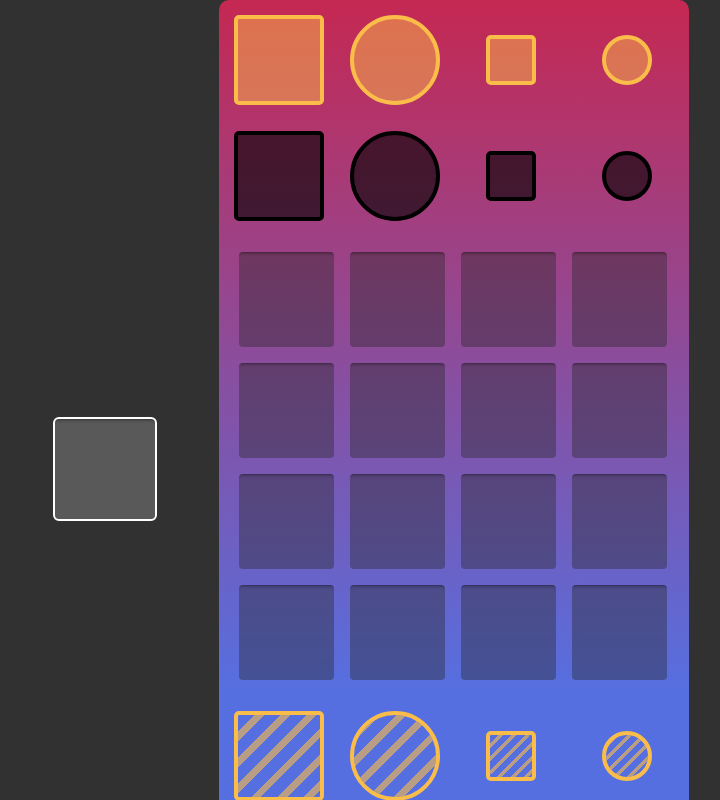
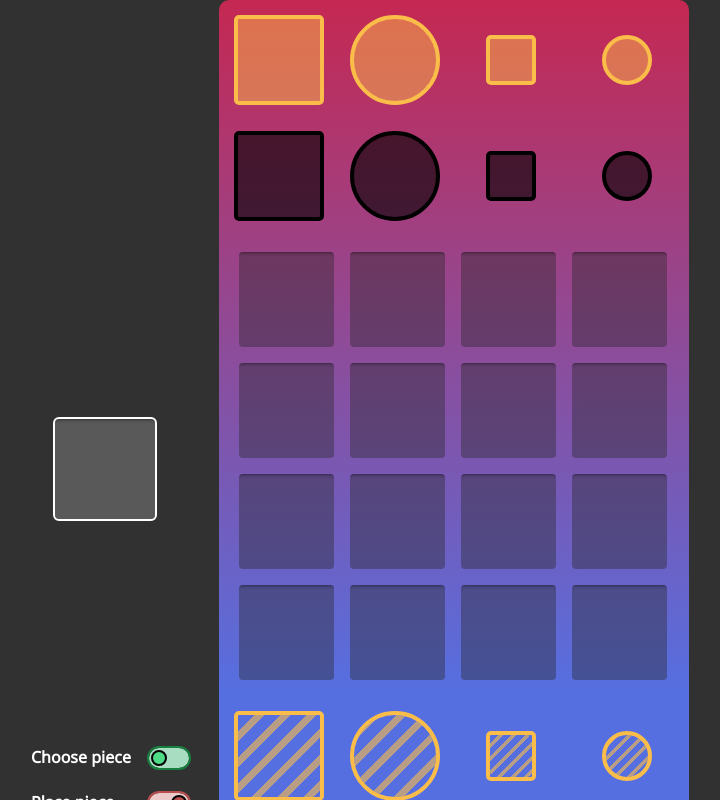
Before and after one commit to tarekseba/quarto-react, a React (Create React App) app: page / in a window 1280 px wide. Shown: the top 800 px of the page, without its empty margins (186-906 px from the left). Built offline with nearby package versions, Linux system fonts and the light colour scheme.

Commit message:
Can now place pieces on grid + added some game logic and CSS

```diff
--- a/src/components/Board.jsx
+++ b/src/components/Board.jsx
@@ -1,25 +1,23 @@
+import { useSelector } from "react-redux";
 import "./Board.css";
 import TargetCard from "./TargetCard";
 
 const Board = () => {
+  const game = useSelector((state) => state.game);
   return (
     <div className="board">
-      <TargetCard></TargetCard>
-      <TargetCard></TargetCard>
-      <TargetCard></TargetCard>
-      <TargetCard></TargetCard>
-      <TargetCard></TargetCard>
-      <TargetCard></TargetCard>
-      <TargetCard></TargetCard>
-      <TargetCard></TargetCard>
-      <TargetCard></TargetCard>
-      <TargetCard></TargetCard>
-      <TargetCard></TargetCard>
-      <TargetCard></TargetCard>
-      <TargetCard></TargetCard>
-      <TargetCard></TargetCard>
-      <TargetCard></TargetCard>
-      <TargetCard></TargetCard>
+      {game.grid.map((row, rowIndex) =>
+        row.map((item, columnIndex) => (
+          <TargetCard
+            piece={item.piece}
+            occupied={item.occupied}
+            row={rowIndex}
+            column={columnIndex}
+            key={item.id}
+            keyId={item.id}
+          ></TargetCard>
+        ))
+      )}
     </div>
   );
 };
--- a/src/components/Grid.css
+++ b/src/components/Grid.css
@@ -104,3 +104,16 @@
   animation: cardEntrance 700ms ease-out;
   animation-fill-mode: backwards;
 }
+
+.indicators__container {
+  position: absolute;
+  top: 80%;
+  left: -40%;
+}
+
+.indicators__container > div {
+  display: flex;
+  justify-content: space-between;
+  align-content: center;
+  gap: 1rem;
+}
--- a/src/components/Grid.jsx
+++ b/src/components/Grid.jsx
@@ -1,12 +1,13 @@
 import "./Grid.css";
 import Board from "./Board";
 import HolderCard from "./HolderCard";
-import { useEffect, useState } from "react";
-import { useDispatch, useSelector } from "react-redux";
+import { useSelector } from "react-redux";
 import SourceCard from "./SourceCard";
+import PlayIndicator from "./UI/PlayIndicator";
 
 const Grid = (props) => {
   const game = useSelector((state) => state.game);
+  console.log("chooseTurn" + game.chooseTurn);
   return (
     <div className="animated-grid">
       {/* <SourceCard setIsHolding={setIsHolding} area={"a"}></SourceCard>
@@ -54,8 +55,7 @@ const Grid = (props) => {
         keyId="15"
       ></SourceCard> */}
       {game.availablePieces.map((row, rowIndex) =>
-        row.map((piece, columnIndex) =>
-          piece.available ? (
+        row.map((piece, columnIndex) => (
           <SourceCard
             key={
               "" +
@@ -68,14 +68,23 @@ const Grid = (props) => {
             piece={piece.piece}
             column={columnIndex}
             row={rowIndex}
+            chooseTurn={game.chooseTurn}
+            playTurn={game.playTurn}
           ></SourceCard>
-          ) : (
-            <></>
-          )
-        )
+        ))
       )}
       <Board></Board>
       <HolderCard placeholder={game.placeholder}></HolderCard>
+      <div className="indicators__container">
+        <div className="indicator">
+          <h4 style={{ color: "white" }}>Choose piece</h4>
+          <PlayIndicator checked={!game.chooseTurn}></PlayIndicator>
+        </div>
+        <div className="indicator">
+          <h4 style={{ color: "white" }}>Place piece</h4>
+          <PlayIndicator checked={!game.playTurn}></PlayIndicator>
+        </div>
+      </div>
     </div>
   );
 };
--- a/src/components/Piece.jsx
+++ b/src/components/Piece.jsx
@@ -1,4 +1,3 @@
-import { useCallback, useState } from "react";
 import "./Piece.css";
 import { SHAPE, SIZE, COLOR } from "../utils/types";
 
@@ -21,55 +20,14 @@ const constructPiece = (piece) => {
 };
 
 const Piece = (props) => {
-  const [isDragged, setIsDragged] = useState(false);
-
-  const onDragStartHandler = useCallback(
-    (event) => {
-      console.log(props.draggable);
-      event.preventDefault();
-      if (props.draggable) {
-        setTimeout(() => {
-          setIsDragged(true);
-        }, 0);
-        console.log("dragged");
-      }
-    },
-    [props.draggable]
-  );
-
-  const onDragEndHandler = useCallback(
-    (event) => {
-      event.preventDefault();
-      if (props.draggable) {
-        setIsDragged(false);
-        console.log("drag end");
-      }
-    },
-    [props.draggable]
-  );
-
+  console.log("piece rerender");
   return (
     <div
-      id={props.keyId}
       className={"piece " + constructPiece(props.piece)}
       draggable={props.draggable ? true : false}
       style={{
-        display: isDragged ? "none" : "block",
         cursor: "pointer",
       }}
-      onDrag={onDragStartHandler}
-      onDragStart={
-        props.draggable
-          ? (event) => {
-              console.log(props.draggable);
-              if (props.draggable) {
-                event.dataTransfer.setData("id", event.target.id);
-                console.log(event.dataTransfer.getData("id"));
-              }
-            }
-          : null
-      }
-      onDragEnd={onDragEndHandler}
     ></div>
   );
 };
--- a/src/components/SourceCard.jsx
+++ b/src/components/SourceCard.jsx
@@ -1,26 +1,26 @@
-import { useState } from "react";
 import { useDispatch } from "react-redux";
 import Piece from "./Piece";
 import "./SourceCard.css";
 import { gameActions } from "../store/game";
 const SourceCard = (props) => {
-  const [isVisible, setIsVisible] = useState(true);
   const dispatch = useDispatch();
-  const { column, row, piece, available } = props;
+  const { column, row, piece, available, chooseTurn, playTurn } = props;
   const dblckickHandler = () => {
+    if (chooseTurn) {
       dispatch(gameActions.setPlaceholder({ isHolding: true, piece }));
+      dispatch(gameActions.removeAvailablePiece({ column, row }));
+      dispatch(gameActions.setChooseTurn(false));
+    }
   };
   return (
     <>
-      {available && (
       <div
         className="card"
         style={{ gridArea: props.area }}
         onDoubleClick={dblckickHandler}
       >
-          <Piece keyId={props.keyId} piece={props.piece}></Piece>
+        {available && <Piece keyId={props.keyId} piece={props.piece}></Piece>}
       </div>
-      )}
     </>
   );
 };
--- /dev/null
+++ b/src/components/UI/PlayIndicator.css
@@ -0,0 +1,68 @@
+.indic__container {
+  position: relative;
+  width: 45px;
+  height: 45px;
+}
+
+.my__toggle {
+  width: 40px;
+  height: 20px;
+  border-radius: 10px;
+  position: relative;
+  transition: all 500ms ease-in-out;
+}
+.indic__container > input {
+  opacity: 0%;
+  width: 100%;
+  height: 100%;
+  cursor: pointer;
+  z-index: 1;
+  position: absolute;
+}
+
+.label-class {
+  position: absolute;
+  top: 2px;
+  left: 2px;
+}
+
+.my__toggle > div {
+  box-sizing: border-box;
+  border: 2px solid black;
+  top: 2px;
+  left: 2px;
+  width: 16px;
+  height: 16px;
+  background-color: rgb(79, 219, 133);
+  border-radius: 10px;
+  position: absolute;
+  transition: all ease-in-out 500ms;
+}
+
+.indic__container > input:checked + label > div > div {
+  transform: translateX(20px);
+  background-color: rgb(185, 78, 78);
+}
+
+.indic__container > input:checked + label > div {
+  background-color: rgb(236, 202, 202);
+  outline: 2.5px solid rgb(185, 78, 78);
+  animation: lol ease-in-out 500ms;
+}
+.indic__container > input:not(:checked) + label > div {
+  background-color: rgb(168, 221, 194);
+  outline: 2.5px solid rgb(23, 128, 63);
+  animation: lol reverse ease-in-out 500ms;
+}
+
+@keyframes lol {
+  0% {
+  }
+  50% {
+    transform: scale(1.2);
+  }
+  100% {
+    outline: 2.5px solid rgb(185, 78, 78);
+    transform: scale(1);
+  }
+}
--- /dev/null
+++ b/src/components/UI/PlayIndicator.jsx
@@ -0,0 +1,23 @@
+import "./PlayIndicator.css";
+const PlayIndicator = (props) => {
+  return (
+    <div className="indic__container">
+      {props.label}
+      <input
+        type="checkbox"
+        name="tarek"
+        checked={props.checked}
+        onChange={(e) => {
+          e.preventDefault();
+        }}
+      ></input>
+      <label htmlFor="tarek" className="label-class">
+        <div className="my__toggle">
+          <div></div>
+        </div>
+      </label>
+    </div>
+  );
+};
+
+export default PlayIndicator;
--- a/src/index.css
+++ b/src/index.css
@@ -8,3 +8,8 @@ body {
   margin: 0;
   box-sizing: border-box;
 }
+
+h4 {
+  padding: 0;
+  margin: 0;
+}
--- a/src/store/game.js
+++ b/src/store/game.js
@@ -4,28 +4,28 @@ import { SHAPE, SIZE, COLOR } from "../utils/types";
 const initialState = {
   grid: [
     [
-      { occupied: false, piece: null },
-      { occupied: false, piece: null },
-      { occupied: false, piece: null },
-      { occupied: false, piece: null },
+      { occupied: false, id: 1, piece: null },
+      { occupied: false, id: 2, piece: null },
+      { occupied: false, id: 3, piece: null },
+      { occupied: false, id: 4, piece: null },
     ],
     [
-      { occupied: false, piece: null },
-      { occupied: false, piece: null },
-      { occupied: false, piece: null },
-      { occupied: false, piece: null },
+      { occupied: false, id: 5, piece: null },
+      { occupied: false, id: 6, piece: null },
+      { occupied: false, id: 7, piece: null },
+      { occupied: false, id: 8, piece: null },
     ],
     [
-      { occupied: false, piece: null },
-      { occupied: false, piece: null },
-      { occupied: false, piece: null },
-      { occupied: false, piece: null },
+      { occupied: false, id: 9, piece: null },
+      { occupied: false, id: 10, piece: null },
+      { occupied: false, id: 11, piece: null },
+      { occupied: false, id: 12, piece: null },
     ],
     [
-      { occupied: false, piece: null },
-      { occupied: false, piece: null },
-      { occupied: false, piece: null },
-      { occupied: false, piece: null },
+      { occupied: false, id: 13, piece: null },
+      { occupied: false, id: 14, piece: null },
+      { occupied: false, id: 15, piece: null },
+      { occupied: false, id: 16, piece: null },
     ],
   ],
   availablePieces: [
@@ -183,21 +183,39 @@ const initialState = {
     ],
   ],
   placeholder: { isHolding: false, piece: null },
-  turn: true,
+  chooseTurn: true,
+  playTurn: false,
+  gameOver: false,
 };
 
 const gameSlice = createSlice({
   name: "game",
   initialState: initialState,
   reducers: {
-    // setPiece: (state, action) => {
-    //   state[action.payload.index] = {
-    //     occupied: true,
-    //     piece: action.payload.piece,
-    //   };
-    // },
+    setGridPiece: (state, action) => {
+      const { row, column } = action.payload;
+      state.grid[row][column] = {
+        occupied: true,
+        id: state.grid[row][column].id,
+        piece: state.placeholder.piece,
+      };
+    },
+    removeAvailablePiece: (state, action) => {
+      state.availablePieces[action.payload.row][
+        action.payload.column
+      ].available = false;
+    },
     setPlaceholder: (state, action) => {
       state.placeholder = action.payload;
+    },
+    initPlaceholder: (state) => {
+      state.placeholder = { isHolding: false, piece: null };
+    },
+    setPlayTurn: (state, action) => {
+      state.playTurn = action.payload;
+    },
+    setChooseTurn: (state, action) => {
+      state.chooseTurn = action.payload;
     },
   },
 });
```
Also changed, not shown: src/components/TargetCard.jsx (+32 -22 lines). Lines whose indentation alone changed are shown as unchanged.
